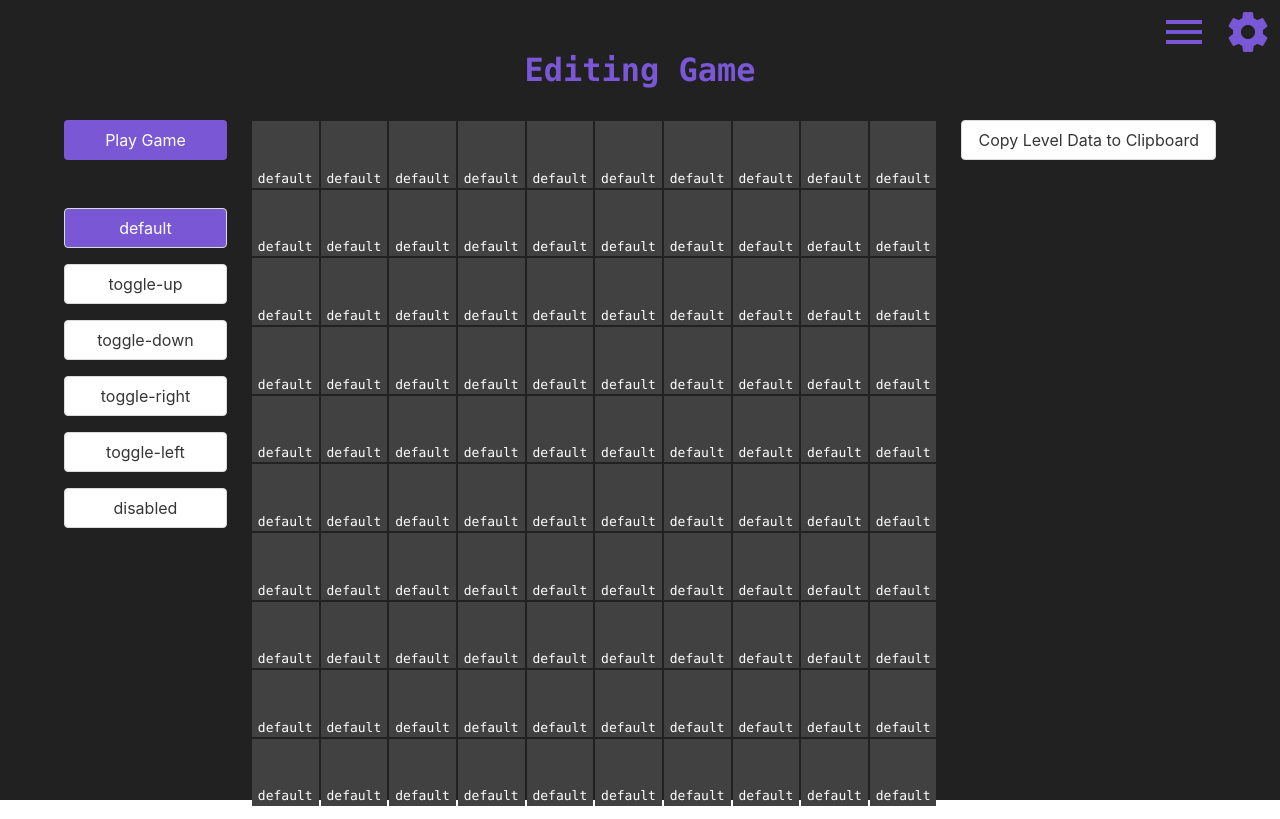
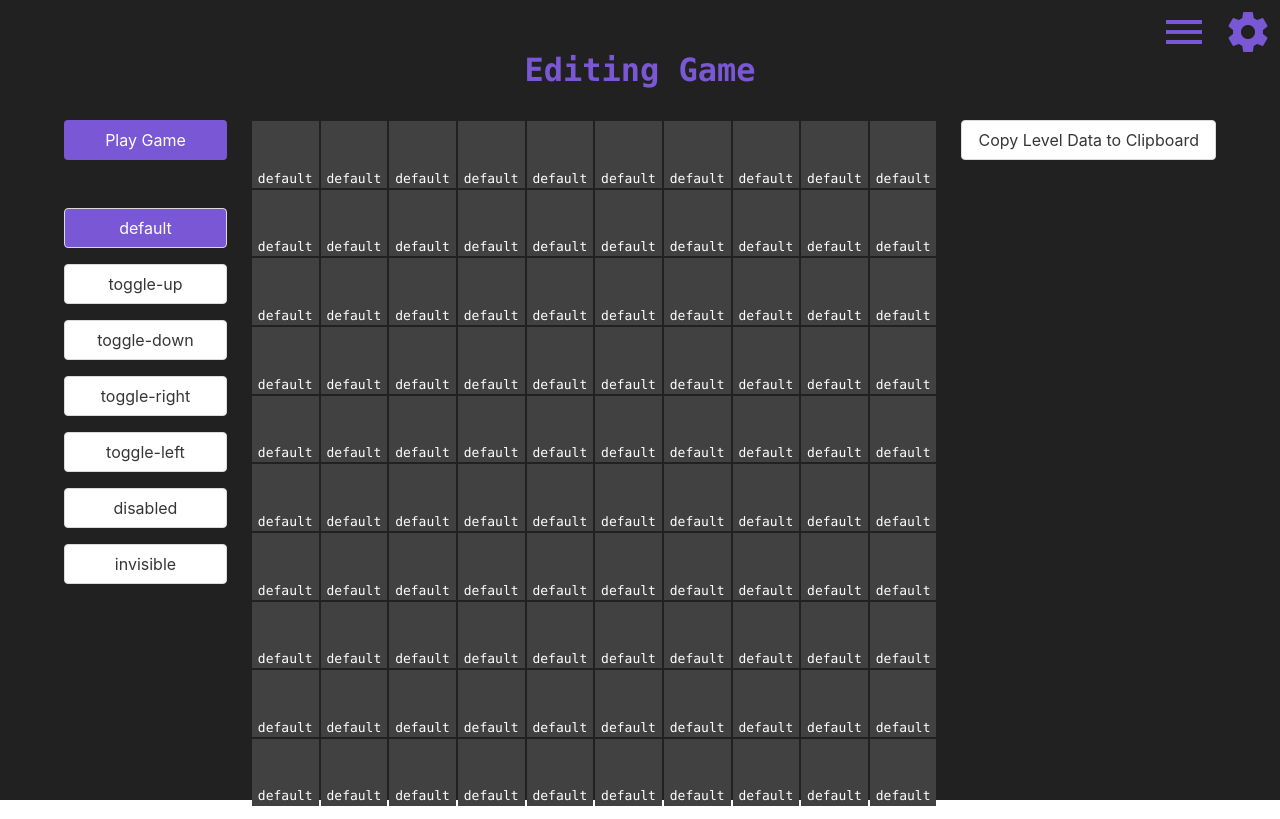
Before and after one commit to lundregan/electron-game, a Vue app: page /#/editor in a window 1280 px wide. Built offline with nearby package versions, Linux system fonts and the light colour scheme; what vue-clipboard2 would draw is missing.

Commit message:
Added invisble tile type

```diff
--- a/src/components/TileGrid.vue
+++ b/src/components/TileGrid.vue
@@ -9,7 +9,8 @@
                 :class='{
                     "tile-active" : currentTileBoard.board[x-1][y-1].active ,
                     "tile-inactive" : !currentTileBoard.board[x-1][y-1].active,
-                    "tile-disabled" : currentTileBoard.board[x-1][y-1].type === "disabled"
+                    "tile-disabled" : currentTileBoard.board[x-1][y-1].type === "disabled",
+                    "tile-invisible" : currentTileBoard.board[x-1][y-1].type === "invisible"
                 }'
                 @click='tileClicked(x-1, y-1)'
             >
@@ -49,6 +50,7 @@ export default {
       easing: 'easeInOutQuad'
     })
 
+    // On unmount needs to be destroyed?
     const unsubscribe = this.$store.subscribe((mutation, state) => {
       if(mutation.type == 'TOGGLE_TILE'){
         //console.log(mutation.payload)
@@ -72,8 +74,11 @@ export default {
       this.playingGame = !this.playingGame
     },
     tileClicked: function (x, y) {
+      console.log(this.currentTileBoard.board[x][y].type)
+      console.log(this.currentTileBoard.board[x][y].type != 'invisible')
+
       if(this.playingGame){
-        if(this.currentTileBoard.board[x][y].type != 'disabled'){
+        if(this.currentTileBoard.board[x][y].type != ('disabled' && 'invisible')){
           this.$store.dispatch('toggleTile', [x, y])
         }
       }else{
@@ -140,4 +145,7 @@ export default {
 .tile-disabled {
     background: black !important;
 }
+.tile-invisible {
+    background: #212121 !important;
+}
 </style>
--- a/src/views/Editor.vue
+++ b/src/views/Editor.vue
@@ -57,7 +57,8 @@ export default {
             'toggle-down',
             'toggle-right',
             'toggle-left',
-            'disabled'
+            'disabled',
+            'invisible'
         ],
         levelData: 'hello everybody!'
     }
```
